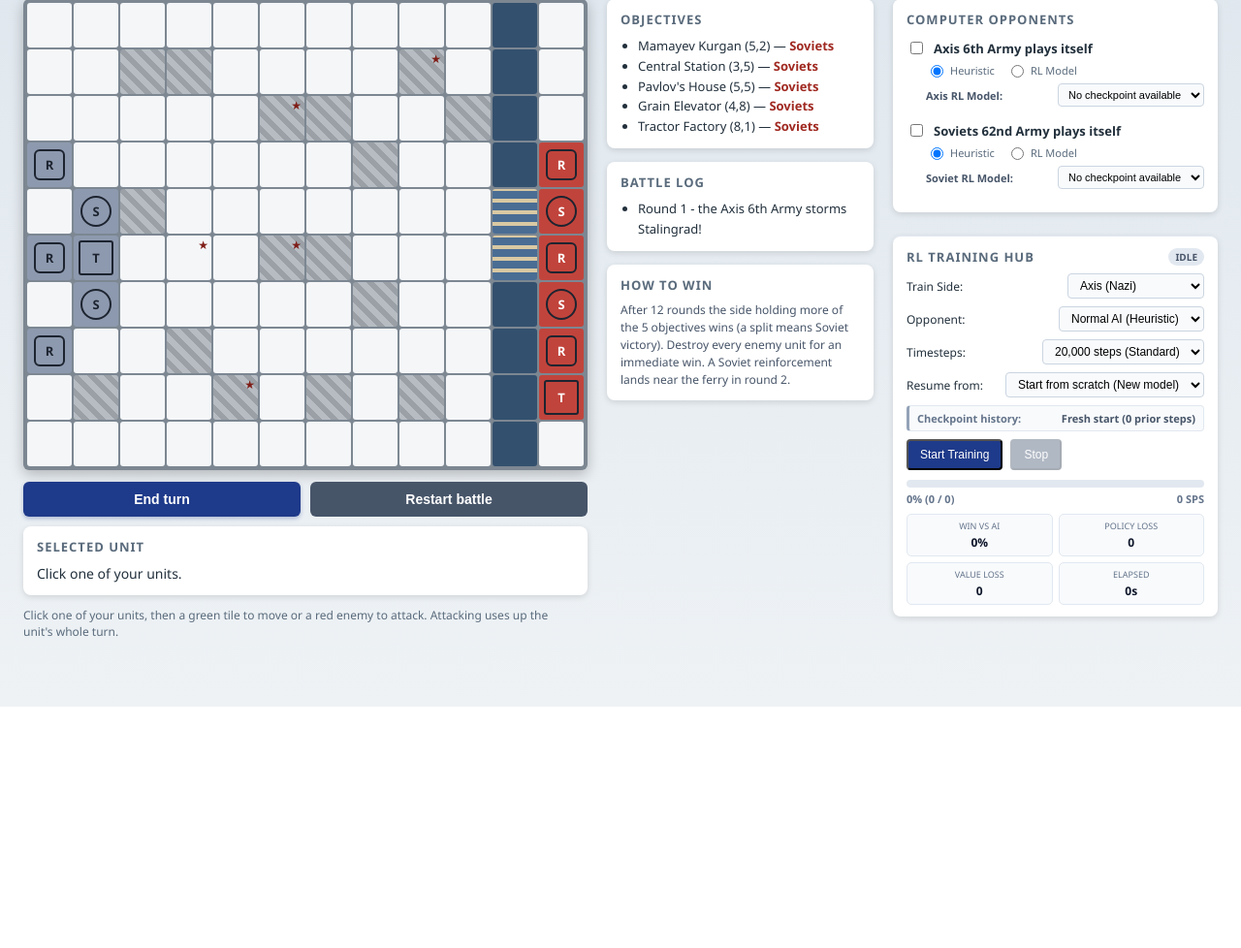
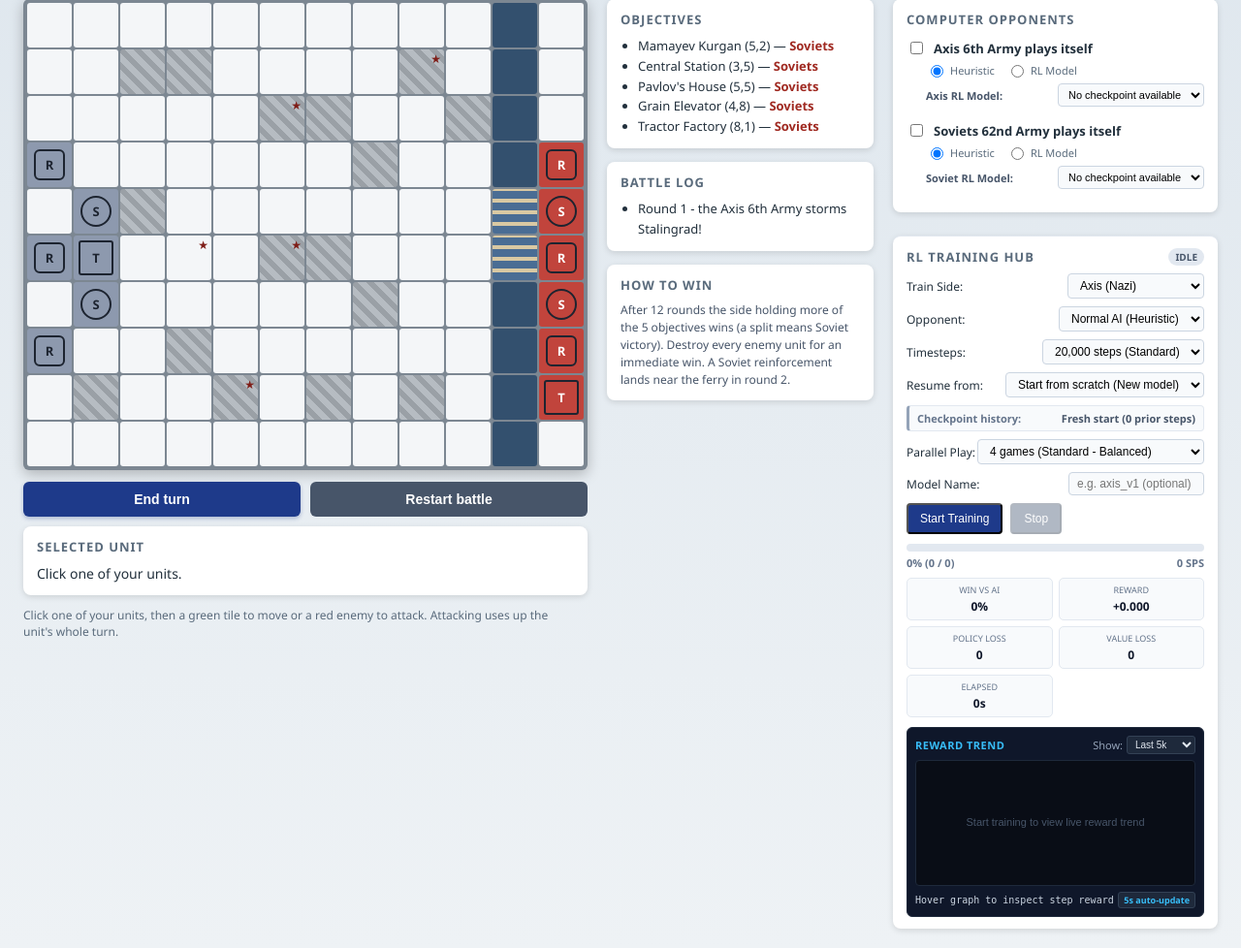
Before and after one commit to NazGulZation/boardgame-stalingrad-1942, a Flask app: page / in a window 1280 px wide. Shown: the part 71-1049 px from the top of the page at 97% size. Before the commit the page ends 800 px from the top, so only its background shows below. Run offline with Flask 3, Linux system fonts and the light colour scheme.

Commit message:
feat(rl): add parallel play training option and real-time reward trend graph

```diff
--- a/app.py
+++ b/app.py
@@ -144,12 +144,16 @@ def training_status():
 def training_start():
     data = request.get_json(force=True, silent=True) or {}
     total_timesteps = data.get("total_timesteps", 10000)
-    num_envs = data.get("num_envs", 4)
+    try:
+        num_envs = max(1, min(32, int(data.get("num_envs", 4))))
+    except (TypeError, ValueError):
+        num_envs = 4
     lr = data.get("learning_rate", 2.5e-4)
     resume_checkpoint = data.get("resume_checkpoint")
     train_side = data.get("train_side", "axis")
     opponent = data.get("opponent", "heuristic")
     opponent_checkpoint = data.get("opponent_checkpoint")
+    model_name = data.get("model_name")
 
     success, message = TRAINING_MANAGER.start_training(
         total_timesteps=total_timesteps,
@@ -159,6 +163,7 @@ def training_start():
         train_side=train_side,
         opponent=opponent,
         opponent_checkpoint=opponent_checkpoint,
+        model_name=model_name,
     )
     if not success:
         return jsonify({"error": message}), 400
--- a/static/css/style.css
+++ b/static/css/style.css
@@ -403,18 +403,21 @@ main {
 .train-controls { display: flex; flex-direction: column; gap: 8px; margin-bottom: 10px; }
 .input-row { display: flex; justify-content: space-between; align-items: center; font-size: 12px; }
 .input-row select,
-.input-row input[type="number"] {
+.input-row input[type="number"],
+.input-row input[type="text"] {
   padding: 4px 8px;
   border-radius: 4px;
   border: 1px solid #cbd5e1;
   font-size: 12px;
   background: #f8fafc;
 }
-.input-row input[type="number"] {
+.input-row input[type="number"],
+.input-row input[type="text"] {
   width: 140px;
   box-sizing: border-box;
 }
 .input-row input[type="number"]:focus,
+.input-row input[type="text"]:focus,
 .input-row select:focus {
   outline: none;
   border-color: #3b82f6;
@@ -462,3 +465,98 @@ button:disabled { opacity: 0.5; cursor: not-allowed; }
   0%, 100% { opacity: 1; }
   50% { opacity: 0.5; }
 }
+
+/* Reward Graph Styles */
+.reward-graph-card {
+  margin-top: 10px;
+  background: #0f172a;
+  border: 1px solid #1e293b;
+  border-radius: 6px;
+  padding: 8px;
+  color: #e2e8f0;
+}
+.reward-graph-header {
+  display: flex;
+  justify-content: space-between;
+  align-items: center;
+  margin-bottom: 6px;
+}
+.reward-graph-title {
+  font-size: 11px;
+  font-weight: 700;
+  text-transform: uppercase;
+  letter-spacing: 0.5px;
+  color: #38bdf8;
+}
+.reward-graph-controls {
+  display: flex;
+  align-items: center;
+  gap: 4px;
+  font-size: 11px;
+  color: #94a3b8;
+}
+.reward-window-select {
+  padding: 2px 4px;
+  border-radius: 3px;
+  border: 1px solid #334155;
+  background: #1e293b;
+  color: #e2e8f0;
+  font-size: 10px;
+  outline: none;
+}
+.reward-window-select:focus {
+  border-color: #38bdf8;
+}
+.reward-canvas-wrap {
+  position: relative;
+  width: 100%;
+  height: 130px;
+  background: #090d16;
+  border-radius: 4px;
+  overflow: hidden;
+  border: 1px solid #1e293b;
+}
+#reward-canvas {
+  width: 100%;
+  height: 100%;
+  display: block;
+  cursor: crosshair;
+}
+.reward-tooltip {
+  position: absolute;
+  top: 6px;
+  left: 6px;
+  background: rgba(15, 23, 42, 0.92);
+  border: 1px solid #38bdf8;
+  border-radius: 4px;
+  padding: 3px 6px;
+  font-size: 10px;
+  color: #f1f5f9;
+  pointer-events: none;
+  box-shadow: 0 2px 6px rgba(0, 0, 0, 0.4);
+  white-space: nowrap;
+  z-index: 10;
+  font-family: monospace;
+}
+.reward-graph-footer {
+  display: flex;
+  justify-content: space-between;
+  align-items: center;
+  margin-top: 6px;
+  font-size: 10px;
+  color: #94a3b8;
+}
+#reward-hover-readout {
+  font-family: monospace;
+  font-size: 10px;
+  color: #cbd5e1;
+}
+.reward-badge {
+  background: #1e293b;
+  border: 1px solid #334155;
+  color: #38bdf8;
+  padding: 1px 5px;
+  border-radius: 3px;
+  font-size: 9px;
+  font-weight: 600;
+}
--- a/static/js/game.js
+++ b/static/js/game.js
@@ -36,12 +36,16 @@ const trainStatusBadgeEl = document.getElementById("train-status-badge");
 const trainStepsEl = document.getElementById("train-steps");
 const trainStepsCustomEl = document.getElementById("train-steps-custom");
 const wrapCustomStepsEl = document.getElementById("wrap-custom-steps");
+const trainModelNameEl = document.getElementById("train-model-name");
+const trainParallelSelectEl = document.getElementById("train-parallel-select");
+let prevTrainStatus = "idle";
 const btnTrainStartEl = document.getElementById("btn-train-start");
 const btnTrainStopEl = document.getElementById("btn-train-stop");
 const trainProgressBarEl = document.getElementById("train-progress-bar");
 const trainProgressTextEl = document.getElementById("train-progress-text");
 const trainSpsTextEl = document.getElementById("train-sps-text");
 const trainWinRateEl = document.getElementById("train-win-rate");
+const trainRewardEl = document.getElementById("train-reward");
 const trainPolicyLossEl = document.getElementById("train-policy-loss");
 const trainValueLossEl = document.getElementById("train-value-loss");
 const trainElapsedEl = document.getElementById("train-elapsed");
@@ -128,11 +132,15 @@ function syncAiControls() {
 function populateSelect(selectEl, checkpoints, selectedVal, defaultText, allowEmpty, stepsMap) {
   if (!selectEl) return;
   const prevVal = selectEl.value;
+  const targetVal = (selectedVal !== undefined && selectedVal !== null) ? selectedVal : prevVal;
   selectEl.innerHTML = "";
   if (allowEmpty) {
     const emptyOpt = document.createElement("option");
     emptyOpt.value = "";
     emptyOpt.textContent = defaultText;
+    if (targetVal === "") {
+      emptyOpt.selected = true;
+    }
     selectEl.appendChild(emptyOpt);
   }
   if (checkpoints && checkpoints.length > 0) {
@@ -145,13 +153,25 @@ function populateSelect(selectEl, checkpoints, selectedVal, defaultText, allowEm
       } else {
         opt.textContent = cp;
       }
-      if (cp === selectedVal || (!selectedVal && cp === prevVal)) {
+      if (cp === targetVal) {
         opt.selected = true;
       }
       selectEl.appendChild(opt);
     }
   } else if (!allowEmpty) {
     selectEl.innerHTML = `<option value="">${defaultText}</option>`;
+  }
+}
+
+function updateModelNamePlaceholder() {
+  if (!trainModelNameEl) return;
+  const side = trainSideSelectEl ? trainSideSelectEl.value : "axis";
+  const isResume = trainResumeSelectEl && !!trainResumeSelectEl.value;
+  if (isResume) {
+    trainModelNameEl.placeholder = "e.g. overwrite or new name";
+  } else {
+    const prefix = side === "axis" ? "axis_v1" : "soviet_v1";
+    trainModelNameEl.placeholder = `e.g. ${prefix} (optional)`;
   }
 }
 
@@ -187,6 +207,8 @@ function renderTraining(t) {
   if (trainStepsEl) trainStepsEl.disabled = isRunning;
   if (trainStepsCustomEl) trainStepsCustomEl.disabled = isRunning;
   if (trainResumeSelectEl) trainResumeSelectEl.disabled = isRunning;
+  if (trainModelNameEl) trainModelNameEl.disabled = isRunning;
+  if (trainParallelSelectEl) trainParallelSelectEl.disabled = isRunning;
 
   const pct = Math.min(100, Math.max(0, t.progress || 0));
   trainProgressBarEl.style.width = pct + "%";
@@ -194,9 +216,18 @@ function renderTraining(t) {
   trainSpsTextEl.textContent = `${t.sps || 0} SPS`;
 
   trainWinRateEl.textContent = t.win_rate !== undefined && t.win_rate !== null ? `${t.win_rate}%` : "--%";
+  if (trainRewardEl) {
+    trainRewardEl.textContent = (t.reward !== undefined && t.reward !== null)
+      ? ((t.reward >= 0 ? "+" : "") + Number(t.reward).toFixed(3))
+      : "--";
+  }
   trainPolicyLossEl.textContent = t.policy_loss !== undefined && t.policy_loss !== null ? t.policy_loss : "--";
   trainValueLossEl.textContent = t.value_loss !== undefined && t.value_loss !== null ? t.value_loss : "--";
   trainElapsedEl.textContent = `${Math.round(t.elapsed || 0)}s`;
+
+  if (window.TrainingGraph && Array.isArray(t.reward_history)) {
+    window.TrainingGraph.setData(t.reward_history);
+  }
 
   if (t.checkpoint_steps) {
     checkpointSteps = Object.assign({}, checkpointSteps, t.checkpoint_steps);
@@ -212,6 +243,18 @@ function renderTraining(t) {
     populateSelect(trainOppModelSelectEl, t.checkpoints, trainOppModelSelectEl.value, "No checkpoint available", false, checkpointSteps);
   }
   updateResumeStepInfo();
+  updateModelNamePlaceholder();
+
+  if (prevTrainStatus === "training" && statusStr === "completed") {
+    const cpName = t.latest_checkpoint ? t.latest_checkpoint.split(/[\\/]/).pop() : (t.model_name || "checkpoint");
+    showMessage(`Training completed! New model saved: ${cpName}`);
+    if (trainResumeSelectEl && cpName) {
+      trainResumeSelectEl.value = cpName;
+      updateResumeStepInfo();
+      updateModelNamePlaceholder();
+    }
+  }
+  prevTrainStatus = statusStr;
 }
 
 
@@ -471,6 +514,19 @@ if (trainOpponentSelectEl && wrapOpponentCheckpointEl) {
   });
 }
 
+if (trainSideSelectEl) {
+  trainSideSelectEl.addEventListener("change", () => {
+    updateModelNamePlaceholder();
+  });
+}
+
+if (trainResumeSelectEl) {
+  trainResumeSelectEl.addEventListener("change", () => {
+    updateResumeStepInfo();
+    updateModelNamePlaceholder();
+  });
+}
+
 btnTrainStartEl.addEventListener("click", async () => {
   let steps;
   if (trainStepsEl && trainStepsEl.value === "custom") {
@@ -501,6 +557,9 @@ btnTrainStartEl.addEventListener("click", async () => {
   }
 
   const resumeCp = trainResumeSelectEl.value || null;
+  const customModelName = trainModelNameEl ? trainModelNameEl.value.trim() : "";
+  const nameSuffix = customModelName ? ` as "${customModelName}"` : "";
+  const parallelEnvs = parseInt(trainParallelSelectEl ? trainParallelSelectEl.value : "4", 10) || 4;
   btnTrainStartEl.disabled = true;
   const sideLabel = trainSide === "axis" ? "Axis (Nazi)" : "Soviet";
   const oppLabel = opponent === "checkpoint" ? `Checkpoint (${oppCheckpoint})` : "Normal AI";
@@ -508,17 +567,18 @@ btnTrainStartEl.addEventListener("click", async () => {
   if (resumeCp) {
     const priorSteps = checkpointSteps[resumeCp];
     const stepText = (priorSteps !== undefined && priorSteps !== null) ? ` (${priorSteps.toLocaleString()} steps already done)` : "";
-    showMessage(`Resuming ${sideLabel} training vs ${oppLabel} from ${resumeCp}${stepText} for ${steps.toLocaleString()} steps on GPU...`);
+    showMessage(`Resuming ${sideLabel} training vs ${oppLabel} from ${resumeCp}${stepText}${nameSuffix} [${parallelEnvs}x parallel] for ${steps.toLocaleString()} steps on GPU...`);
   } else {
-    showMessage(`Launching ${sideLabel} training vs ${oppLabel} (${steps.toLocaleString()} steps) from scratch on GPU...`);
+    showMessage(`Launching ${sideLabel} training vs ${oppLabel} (${steps.toLocaleString()} steps)${nameSuffix} [${parallelEnvs}x parallel] from scratch on GPU...`);
   }
   const res = await api("/api/training/start", {
     total_timesteps: steps,
-    num_envs: 4,
+    num_envs: parallelEnvs,
     resume_checkpoint: resumeCp,
     train_side: trainSide,
     opponent: opponent,
     opponent_checkpoint: oppCheckpoint,
+    model_name: customModelName || null,
   });
   if (res && res.training) renderTraining(res.training);
 });
--- /dev/null
+++ b/static/js/training_graph.js
@@ -0,0 +1,324 @@
+/**
+ * TrainingGraph - Real-time RL Reward Trend Graph for Stalingrad 1942
+ * Features:
+ * - HTML5 Canvas with High-DPI scaling
+ * - Customizable step window (default 5000 steps)
+ * - 5-second auto-update polling loop
+ * - Hover crosshair: vertical line on hovered step with glowing point marker
+ * - Floating tooltip and live step/reward readout
+ */
+
+(function () {
+  const canvas = document.getElementById("reward-canvas");
+  const windowSelect = document.getElementById("reward-graph-window");
+  const tooltip = document.getElementById("reward-tooltip");
+  const readout = document.getElementById("reward-hover-readout");
+
+  if (!canvas) return;
+
+  const ctx = canvas.getContext("2d");
+  let history = []; // Array of [step, reward]
+  let hoverPos = null; // { x, y }
+
+  function getWindowSize() {
+    if (!windowSelect) return 5000;
+    const val = windowSelect.value;
+    return val === "all" ? "all" : parseInt(val, 10) || 5000;
+  }
+
+  function getFilteredPoints() {
+    if (!history || history.length === 0) return [];
+    const w = getWindowSize();
+    if (w === "all") return history.map(p => ({ step: p[0], reward: p[1] }));
+    const maxStep = history[history.length - 1][0];
+    const minStep = Math.max(0, maxStep - w);
+    return history
+      .filter(p => p[0] >= minStep)
+      .map(p => ({ step: p[0], reward: p[1] }));
+  }
+
+  function resizeCanvas() {
+    const rect = canvas.getBoundingClientRect();
+    const dpr = window.devicePixelRatio || 1;
+    const width = Math.floor(rect.width) || 280;
+    const height = Math.floor(rect.height) || 130;
+
+    if (canvas.width !== width * dpr || canvas.height !== height * dpr) {
+      canvas.width = width * dpr;
+      canvas.height = height * dpr;
+    }
+    ctx.setTransform(dpr, 0, 0, dpr, 0, 0);
+    return { width, height };
+  }
+
+  function render() {
+    const { width, height } = resizeCanvas();
+    ctx.clearRect(0, 0, width, height);
+
+    const pad = { top: 12, right: 12, bottom: 22, left: 40 };
+    const plotW = Math.max(10, width - pad.left - pad.right);
+    const plotH = Math.max(10, height - pad.top - pad.bottom);
+
+    const points = getFilteredPoints();
+
+    // Empty state
+    if (points.length < 2) {
+      ctx.fillStyle = "#475569";
+      ctx.font = "11px sans-serif";
+      ctx.textAlign = "center";
+      ctx.textBaseline = "middle";
+      const msg = points.length === 1
+        ? `Step ${points[0].step}: Reward ${points[0].reward.toFixed(4)} (gathering...)`
+        : "Start training to view live reward trend";
+      ctx.fillText(msg, width / 2, height / 2);
+      if (tooltip) tooltip.classList.add("hidden");
+      if (readout && points.length === 1) {
+        readout.textContent = `Step ${points[0].step} | Reward: ${points[0].reward.toFixed(4)}`;
+      }
+      return;
+    }
+
+    const minStep = points[0].step;
+    const maxStep = points[points.length - 1].step;
+    const stepSpan = Math.max(1, maxStep - minStep);
+
+    let minR = Infinity;
+    let maxR = -Infinity;
+    for (const p of points) {
+      if (p.reward < minR) minR = p.reward;
+      if (p.reward > maxR) maxR = p.reward;
+    }
+
+    // Ensure a reasonable vertical range
+    if (minR === maxR) {
+      minR -= 0.1;
+      maxR += 0.1;
+    } else {
+      const margin = (maxR - minR) * 0.12;
+      minR -= margin;
+      maxR += margin;
+    }
+    const rSpan = maxR - minR;
+
+    const toX = (step) => pad.left + ((step - minStep) / stepSpan) * plotW;
+    const toY = (r) => pad.top + plotH - ((r - minR) / rSpan) * plotH;
+
+    // Draw horizontal grid lines & labels
+    ctx.font = "9px monospace";
+    ctx.textAlign = "right";
+    ctx.textBaseline = "middle";
+    const numGridLines = 4;
+    for (let i = 0; i <= numGridLines; i++) {
+      const rVal = minR + (i / numGridLines) * rSpan;
+      const y = toY(rVal);
+
+      ctx.strokeStyle = "#1e293b";
+      ctx.lineWidth = 1;
+      ctx.beginPath();
+      ctx.moveTo(pad.left, y);
+      ctx.lineTo(pad.left + plotW, y);
+      ctx.stroke();
+
+      ctx.fillStyle = "#64748b";
+      ctx.fillText((rVal >= 0 ? "+" : "") + rVal.toFixed(2), pad.left - 4, y);
+    }
+
+    // Zero reference line if within range
+    if (minR < 0 && maxR > 0) {
+      const zeroY = toY(0);
+      ctx.save();
+      ctx.setLineDash([3, 3]);
+      ctx.strokeStyle = "rgba(148, 163, 184, 0.4)";
+      ctx.beginPath();
+      ctx.moveTo(pad.left, zeroY);
+      ctx.lineTo(pad.left + plotW, zeroY);
+      ctx.stroke();
+      ctx.restore();
+    }
+
+    // Bottom step labels
+    ctx.fillStyle = "#64748b";
+    ctx.textAlign = "left";
+    ctx.fillText(`${minStep.toLocaleString()}`, pad.left, height - 6);
+    ctx.textAlign = "right";
+    ctx.fillText(`${maxStep.toLocaleString()}`, pad.left + plotW, height - 6);
+
+    // Gradient fill under curve
+    const grad = ctx.createLinearGradient(0, pad.top, 0, pad.top + plotH);
+    grad.addColorStop(0, "rgba(56, 189, 248, 0.3)");
+    grad.addColorStop(1, "rgba(56, 189, 248, 0.0)");
+
+    ctx.beginPath();
+    ctx.moveTo(toX(points[0].step), toY(points[0].reward));
+    for (let i = 1; i < points.length; i++) {
+      ctx.lineTo(toX(points[i].step), toY(points[i].reward));
+    }
+    ctx.lineTo(toX(points[points.length - 1].step), pad.top + plotH);
+    ctx.lineTo(toX(points[0].step), pad.top + plotH);
+    ctx.closePath();
+    ctx.fillStyle = grad;
+    ctx.fill();
+
+    // Stroke curve
+    ctx.beginPath();
+    ctx.moveTo(toX(points[0].step), toY(points[0].reward));
+    for (let i = 1; i < points.length; i++) {
+      ctx.lineTo(toX(points[i].step), toY(points[i].reward));
+    }
+    ctx.strokeStyle = "#38bdf8";
+    ctx.lineWidth = 1.8;
+    ctx.lineJoin = "round";
+    ctx.stroke();
+
+    // Hover logic: vertical line & tooltip
+    let activePoint = null;
+    if (hoverPos && hoverPos.x >= pad.left && hoverPos.x <= pad.left + plotW) {
+      // Find closest point by x coordinate
+      let closestDist = Infinity;
+      for (const p of points) {
+        const px = toX(p.step);
+        const dist = Math.abs(px - hoverPos.x);
+        if (dist < closestDist) {
+          closestDist = dist;
+          activePoint = p;
+        }
+      }
+    }
+
+    if (activePoint) {
+      const hx = toX(activePoint.step);
+      const hy = toY(activePoint.reward);
+
+      // Draw vertical crosshair line across the plot area
+      ctx.save();
+      ctx.strokeStyle = "rgba(255, 255, 255, 0.75)";
+      ctx.lineWidth = 1;
+      ctx.setLineDash([2, 2]);
+      ctx.beginPath();
+      ctx.moveTo(hx, pad.top);
+      ctx.lineTo(hx, pad.top + plotH);
+      ctx.stroke();
+      ctx.restore();
+
+      // Outer glow marker
+      ctx.beginPath();
+      ctx.arc(hx, hy, 5, 0, Math.PI * 2);
+      ctx.fillStyle = "rgba(56, 189, 248, 0.4)";
+      ctx.fill();
+
+      // Core point marker
+      ctx.beginPath();
+      ctx.arc(hx, hy, 3, 0, Math.PI * 2);
+      ctx.fillStyle = "#38bdf8";
+      ctx.fill();
+      ctx.strokeStyle = "#ffffff";
+      ctx.lineWidth = 1.5;
+      ctx.stroke();
+
+      // Update tooltip
+      const sign = activePoint.reward >= 0 ? "+" : "";
+      const text = `Step ${activePoint.step.toLocaleString()}: ${sign}${activePoint.reward.toFixed(4)}`;
+      if (tooltip) {
+        tooltip.textContent = text;
+        tooltip.classList.remove("hidden");
+        const ttWidth = tooltip.offsetWidth || 110;
+        let ttLeft = hx - ttWidth / 2;
+        ttLeft = Math.max(pad.left, Math.min(width - pad.right - ttWidth, ttLeft));
+        let ttTop = hy - 26;
+        if (ttTop < pad.top) ttTop = hy + 8;
+        tooltip.style.left = `${ttLeft}px`;
+        tooltip.style.top = `${ttTop}px`;
+      }
+
+      if (readout) {
+        readout.textContent = `Step ${activePoint.step.toLocaleString()} | Reward: ${sign}${activePoint.reward.toFixed(4)}`;
+      }
+    } else {
+      if (tooltip) tooltip.classList.add("hidden");
+      if (readout) {
+        const latest = points[points.length - 1];
+        const sign = latest.reward >= 0 ? "+" : "";
+        readout.textContent = `Latest: Step ${latest.step.toLocaleString()} | Reward: ${sign}${latest.reward.toFixed(4)}`;
+      }
+    }
+  }
+
+  function handlePointer(clientX, clientY) {
+    const rect = canvas.getBoundingClientRect();
+    hoverPos = {
+      x: clientX - rect.left,
+      y: clientY - rect.top,
+    };
+    render();
+  }
+
+  canvas.addEventListener("mousemove", (e) => {
+    handlePointer(e.clientX, e.clientY);
+  });
+
+  canvas.addEventListener("mouseleave", () => {
+    hoverPos = null;
+    render();
+  });
+
+  canvas.addEventListener("touchstart", (e) => {
+    if (e.touches && e.touches[0]) {
+      handlePointer(e.touches[0].clientX, e.touches[0].clientY);
+    }
+  }, { passive: true });
+
+  canvas.addEventListener("touchmove", (e) => {
+    if (e.touches && e.touches[0]) {
+      handlePointer(e.touches[0].clientX, e.touches[0].clientY);
+    }
+  }, { passive: true });
+
+  canvas.addEventListener("touchend", () => {
+    hoverPos = null;
+    render();
+  });
+
+  if (windowSelect) {
+    windowSelect.addEventListener("change", () => {
+      render();
+    });
+  }
+
+  window.addEventListener("resize", () => {
+    render();
+  });
+
+  function setData(newHistory) {
+    if (Array.isArray(newHistory)) {
+      history = newHistory;
+      render();
+    }
+  }
+
+  // 5-second automatic update polling loop
+  async function pollTrainingStatus() {
+    try {
+      const res = await fetch("/api/training/status");
+      if (res.ok) {
+        const data = await res.json();
+        if (data && Array.isArray(data.reward_history)) {
+          history = data.reward_history;
+          render();
+        }
+      }
+    } catch (_) {
+      // Ignore network errors during polling
+    }
+  }
+
+  setInterval(pollTrainingStatus, 5000);
+
+  // Initial draw
+  render();
+
+  // Export to window for game.js integration
+  window.TrainingGraph = {
+    setData,
+    render,
+  };
+})();
--- a/templates/index.html
+++ b/templates/index.html
@@ -128,6 +128,20 @@
             <span class="resume-info-label">Checkpoint history:</span>
             <span id="train-resume-steps" class="resume-info-val">Fresh start (0 prior steps)</span>
           </div>
+          <div class="input-row" id="wrap-parallel-play">
+            <label for="train-parallel-select">Parallel Play:</label>
+            <select id="train-parallel-select" title="Run multiple parallel games to speed up training at the cost of higher CPU/RAM usage">
+              <option value="1">1 game (Sequential - Low Resource)</option>
+              <option value="2">2 games (Light Parallel)</option>
+              <option value="4" selected>4 games (Standard - Balanced)</option>
+              <option value="8">8 games (Fast - High Resource)</option>
+              <option value="16">16 games (Ultra - Max Resource)</option>
+            </select>
+          </div>
+          <div class="input-row" id="wrap-model-name">
+            <label for="train-model-name">Model Name:</label>
+            <input type="text" id="train-model-name" placeholder="e.g. axis_v1 (optional)" maxlength="40">
+          </div>
           <div class="train-btn-row">
             <button id="btn-train-start" class="btn-primary">Start Training</button>
             <button id="btn-train-stop" class="btn-secondary" disabled>Stop</button>
@@ -147,6 +161,10 @@
               <span id="train-win-rate" class="stat-val">--%</span>
             </div>
             <div class="stat-card">
+              <span class="stat-label">Reward</span>
+              <span id="train-reward" class="stat-val">--</span>
+            </div>
+            <div class="stat-card">
               <span class="stat-label">Policy Loss</span>
               <span id="train-policy-loss" class="stat-val">--</span>
             </div>
@@ -157,6 +175,30 @@
             <div class="stat-card">
               <span class="stat-label">Elapsed</span>
               <span id="train-elapsed" class="stat-val">0s</span>
+            </div>
+          </div>
+          <div id="reward-graph-card" class="reward-graph-card">
+            <div class="reward-graph-header">
+              <span class="reward-graph-title">Reward Trend</span>
+              <div class="reward-graph-controls">
+                <label for="reward-graph-window">Show:</label>
+                <select id="reward-graph-window" class="reward-window-select">
+                  <option value="1000">Last 1k</option>
+                  <option value="2500">Last 2.5k</option>
+                  <option value="5000" selected>Last 5k</option>
+                  <option value="10000">Last 10k</option>
+                  <option value="20000">Last 20k</option>
+                  <option value="all">All steps</option>
+                </select>
+              </div>
+            </div>
+            <div class="reward-canvas-wrap">
+              <canvas id="reward-canvas" width="280" height="130"></canvas>
+              <div id="reward-tooltip" class="reward-tooltip hidden"></div>
+            </div>
+            <div class="reward-graph-footer">
+              <span id="reward-hover-readout">Hover graph to inspect step reward</span>
+              <span class="reward-badge">5s auto-update</span>
             </div>
           </div>
         </div>
@@ -174,6 +216,7 @@
       </div>
     </div>
   </div>
+  <script src="{{ url_for('static', filename='js/training_graph.js') }}"></script>
   <script src="{{ url_for('static', filename='js/game.js') }}"></script>
 </body>
 </html>
```
Also changed, not shown: checkpoints/checkpoints_meta.json (+7 -0 lines), rl/train_manager.py (+59 -1 lines), rl/train_ppo.py (+25 -3 lines), test_app.py (+66 -0 lines), test_rl.py (+42 -0 lines), .agents/skills/stalingrad-1942/SKILL.md, .agents/skills/stalingrad-1942/references/api-contract.md, .agents/skills/stalingrad-1942/references/rl-architecture.md.
